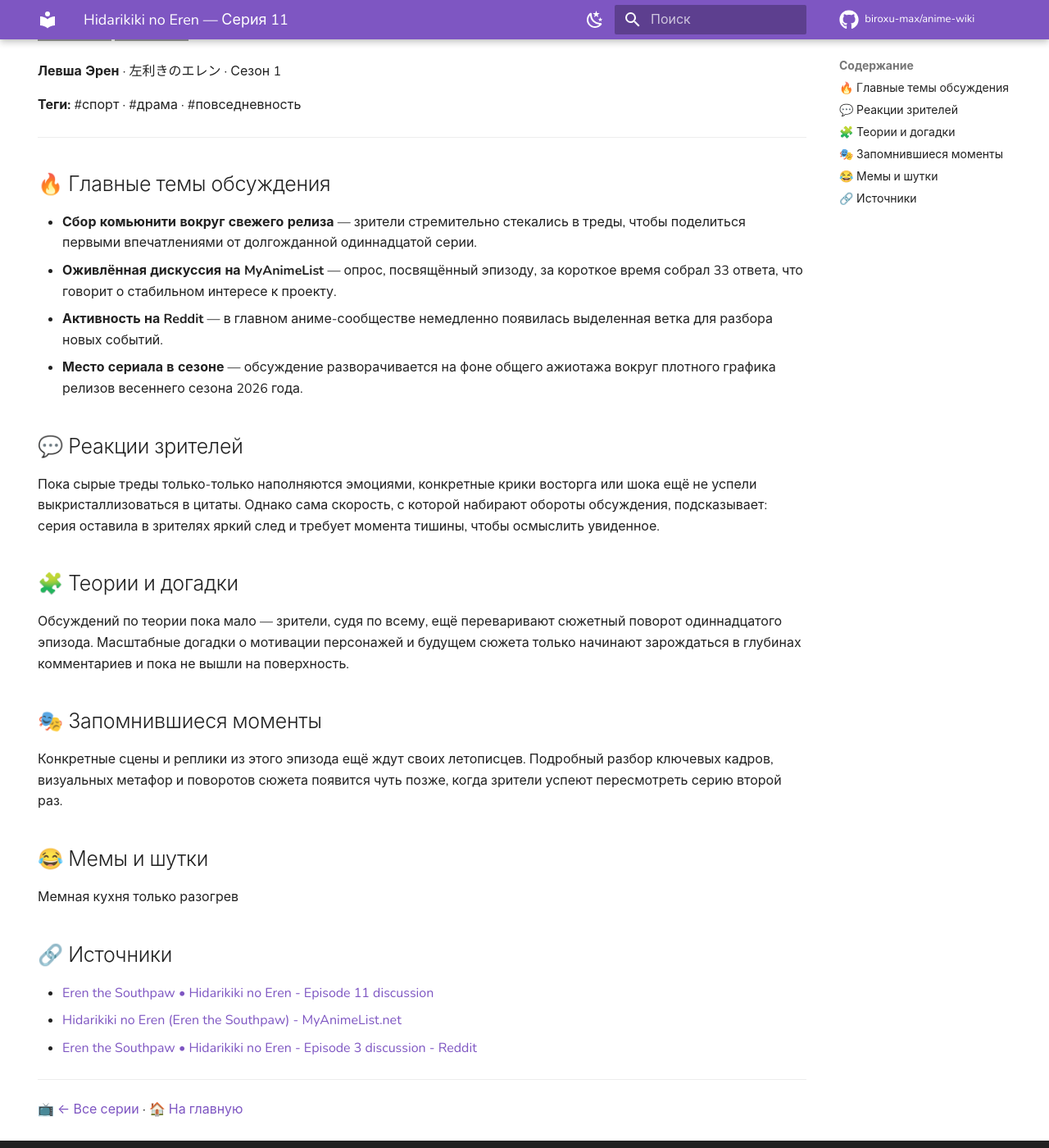
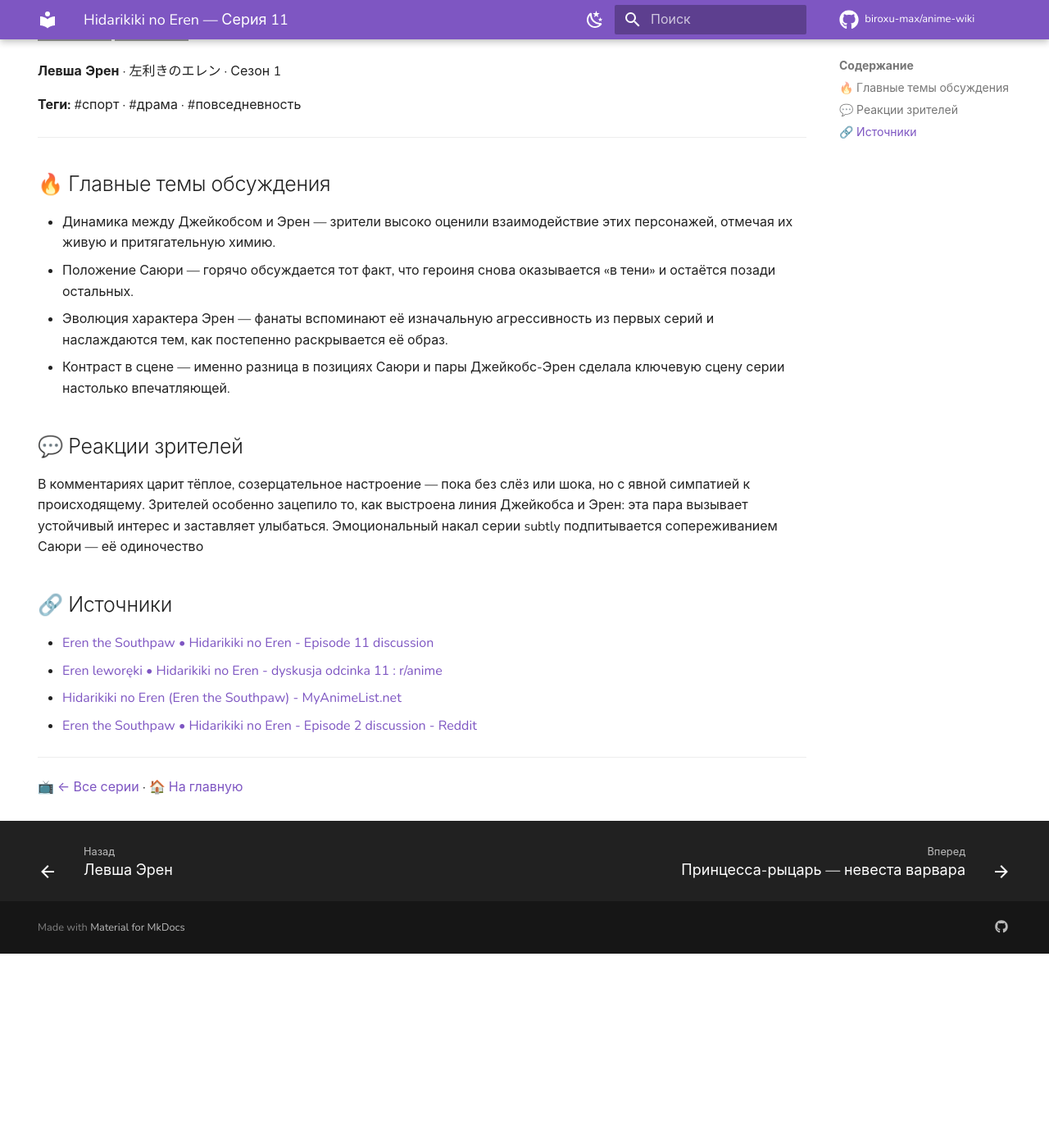
Before and after one commit to biroxu-max/anime-wiki, an MkDocs documentation site: the page built from docs/anime/hidarikiki-no-eren/ep-11.md, in a window 1280 px wide and 1400 px high, scrolled down 237 px. Shown: the whole window at 82% size. Built offline with MkDocs 1.6.1 and Material for MkDocs 9.7.7, drawn with Linux system fonts in a browser that asks for light colours; comment, search, counter and statistics services are not loaded; grey boxes are pictures that could not be loaded.

Commit message:
chore(wiki): +hidarikiki-no-eren ep11

```diff
--- a/docs/anime/hidarikiki-no-eren/ep-11.md
+++ b/docs/anime/hidarikiki-no-eren/ep-11.md
@@ -18,28 +18,20 @@ hide:
 ---
 
 ## 🔥 Главные темы обсуждения
-- **Сбор комьюнити вокруг свежего релиза** — зрители стремительно стекались в треды, чтобы поделиться первыми впечатлениями от долгожданной одиннадцатой серии.
-- **Оживлённая дискуссия на MyAnimeList** — опрос, посвящённый эпизоду, за короткое время собрал 33 ответа, что говорит о стабильном интересе к проекту.
-- **Активность на Reddit** — в главном аниме-сообществе немедленно появилась выделенная ветка для разбора новых событий.
-- **Место сериала в сезоне** — обсуждение разворачивается на фоне общего ажиотажа вокруг плотного графика релизов весеннего сезона 2026 года.
+- Динамика между Джейкобсом и Эрен — зрители высоко оценили взаимодействие этих персонажей, отмечая их живую и притягательную химию.
+- Положение Саюри — горячо обсуждается тот факт, что героиня снова оказывается «в тени» и остаётся позади остальных.
+- Эволюция характера Эрен — фанаты вспоминают её изначальную агрессивность из первых серий и наслаждаются тем, как постепенно раскрывается её образ.
+- Контраст в сцене — именно разница в позициях Саюри и пары Джейкобс-Эрен сделала ключевую сцену серии настолько впечатляющей.
 
 ## 💬 Реакции зрителей
-Пока сырые треды только-только наполняются эмоциями, конкретные крики восторга или шока ещё не успели выкристаллизоваться в цитаты. Однако сама скорость, с которой набирают обороты обсуждения, подсказывает: серия оставила в зрителях яркий след и требует момента тишины, чтобы осмыслить увиденное.
-
-## 🧩 Теории и догадки
-Обсуждений по теории пока мало — зрители, судя по всему, ещё переваривают сюжетный поворот одиннадцатого эпизода. Масштабные догадки о мотивации персонажей и будущем сюжета только начинают зарождаться в глубинах комментариев и пока не вышли на поверхность.
-
-## 🎭 Запомнившиеся моменты
-Конкретные сцены и реплики из этого эпизода ещё ждут своих летописцев. Подробный разбор ключевых кадров, визуальных метафор и поворотов сюжета появится чуть позже, когда зрители успеют пересмотреть серию второй раз.
-
-## 😂 Мемы и шутки
-Мемная кухня только разогрев
+В комментариях царит тёплое, созерцательное настроение — пока без слёз или шока, но с явной симпатией к происходящему. Зрителей особенно зацепило то, как выстроена линия Джейкобса и Эрен: эта пара вызывает устойчивый интерес и заставляет улыбаться. Эмоциональный накал серии subtly подпитывается сопереживанием Саюри — её одиночество
 
 ## 🔗 Источники
 
 - [Eren the Southpaw • Hidarikiki no Eren - Episode 11 discussion](https://www.reddit.com/r/anime/comments/1u7hr90/eren_the_southpaw_hidarikiki_no_eren_episode_11)
+- [Eren leworęki • Hidarikiki no Eren - dyskusja odcinka 11 : r/anime](https://www.reddit.com/r/anime/comments/1u7hr90/eren_the_southpaw_hidarikiki_no_eren_episode_11?tl=pl)
 - [Hidarikiki no Eren (Eren the Southpaw) - MyAnimeList.net](https://myanimelist.net/anime/53732/Hidarikiki_no_Eren)
-- [Eren the Southpaw • Hidarikiki no Eren - Episode 3 discussion - Reddit](https://www.reddit.com/r/anime/comments/1srs40v/eren_the_southpaw_hidarikiki_no_eren_episode_3)
+- [Eren the Southpaw • Hidarikiki no Eren - Episode 2 discussion - Reddit](https://www.reddit.com/r/anime/comments/1sld0ph/eren_the_southpaw_hidarikiki_no_eren_episode_2)
 
 ---
 📺 [← Все серии](index.md) · [🏠 На главную](../../index.md)
```
Also changed, not shown: docs/anime/hidarikiki-no-eren/index.md (+1 -1 lines).
